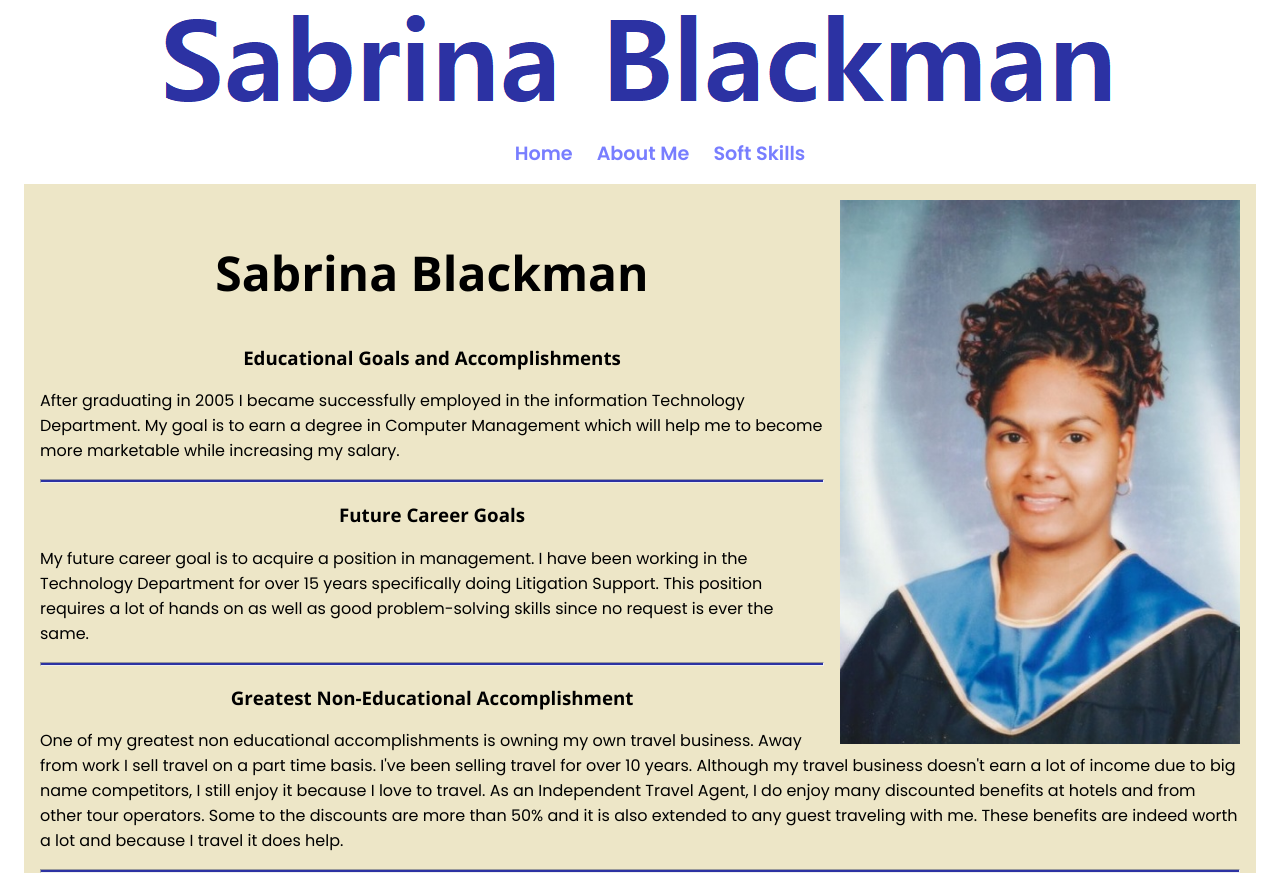
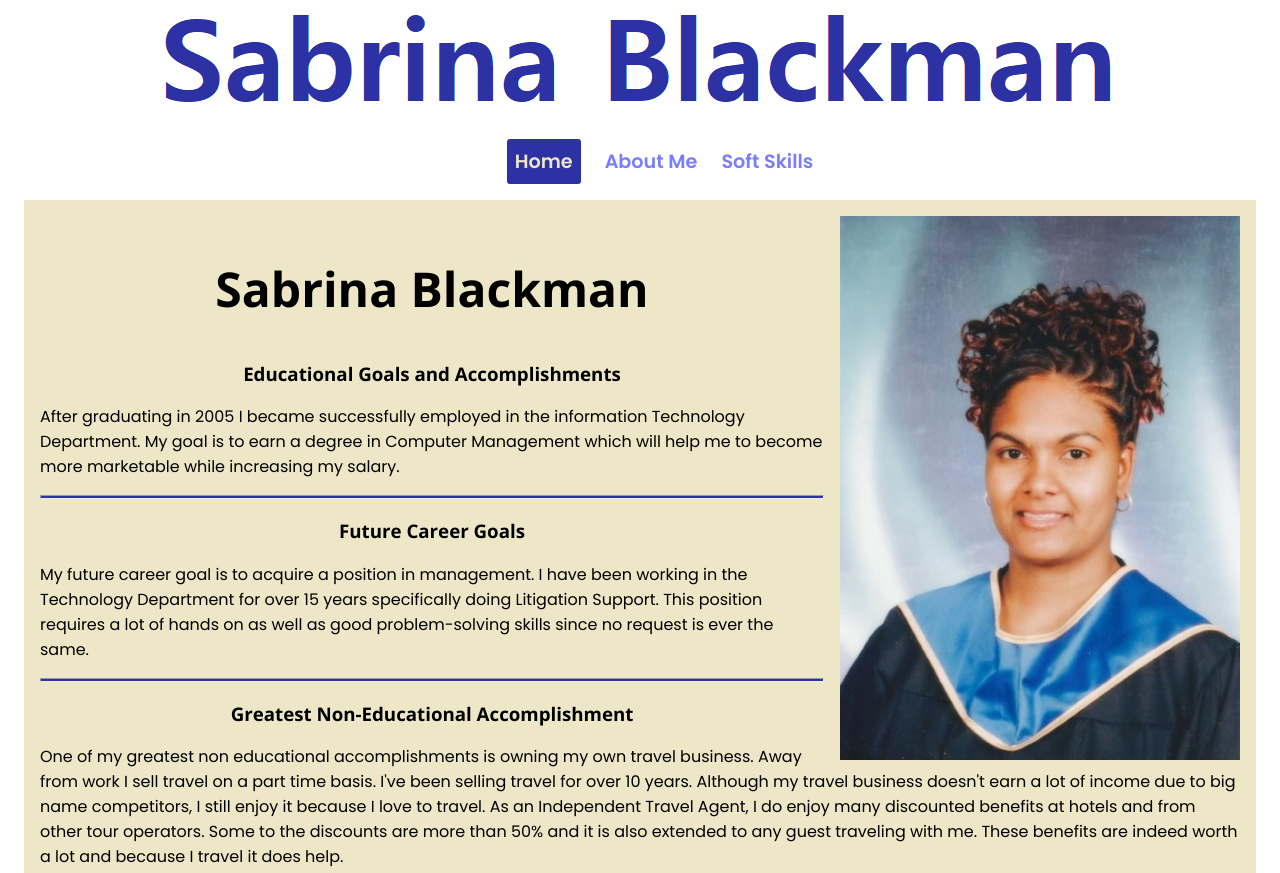
Before and after one commit to greentie12/sabrina, a plain HTML site: page index.html in a window 1280 px wide. Shown: the top 873 px of the page. Drawn offline with nearby package versions, Linux system fonts and the light colour scheme.

Commit message:
nav update

```diff
--- a/css/styles.css
+++ b/css/styles.css
@@ -50,7 +50,18 @@ header {
 nav ul {
   display: flex;
   justify-content: center;
+  align-items: center;
   gap: 1.5rem;
+}
+
+.current {
+  background-color: #2c32a3;
+  padding: 0.5rem;
+  border-radius: 3px;
+}
+
+.current a {
+  color: #ede6c7;
 }
 
 main {
--- a/index.html
+++ b/index.html
@@ -16,7 +16,7 @@
       <img src="./images/headerlogo-1.png" alt="" />
       <nav>
         <ul>
-          <li><a href="./index.html">Home</a></li>
+          <li class="current"><a href="./index.html">Home</a></li>
           <li><a href="#about">About Me</a></li>
           <li><a href="soft-skills.html">Soft Skills</a></li>
         </ul>
```
Also changed, not shown: soft-skills.html (+1 -1 lines).
